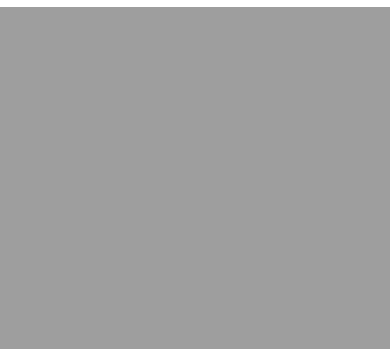
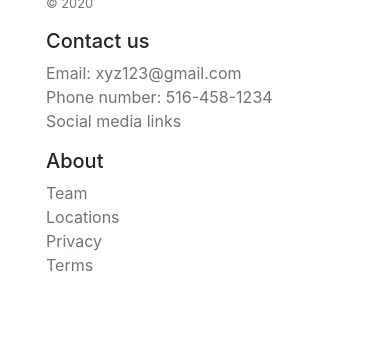
Before and after one commit to Nithya72/COVID-SafeSpace, a Flask app: page /storesList/1 in a window 390 px wide; the page is wider, and only the part inside the window is pictured. Shown: the part 1157-1506 px from the top of that part. Before the commit the page ends 1164 px from the top of that part, so only its background shows below. Run offline with Flask 2, Linux system fonts and the light colour scheme; data comes from the database, SQL or seed files in the repository; some libraries are stand-ins or nearby versions.

Commit message:
Update stores.html

```diff
--- a/templates/stores.html
+++ b/templates/stores.html
@@ -4,13 +4,14 @@
     <script src="http://maps.google.com/maps/api/js?sensor=false"
           type="text/javascript"></script>
     <link rel="stylesheet" href="stylesheet.css">
-    <title>Social Distancing Enforcement Rating</title>
+    <title>Safe Space</title>
     <meta charset="utf-8">
     <meta name="viewport" content="width=device-width, initial-scale=1">
     <link rel="stylesheet" href="https://maxcdn.bootstrapcdn.com/bootstrap/4.5.0/css/bootstrap.min.css">
     <script src="https://ajax.googleapis.com/ajax/libs/jquery/3.5.1/jquery.min.js"></script>
     <script src="https://cdnjs.cloudflare.com/ajax/libs/popper.js/1.16.0/umd/popper.min.js"></script>
     <script src="https://maxcdn.bootstrapcdn.com/bootstrap/4.5.0/js/bootstrap.min.js"></script>
+    <link href="https://fonts.googleapis.com/css2?family=Roboto&display=swap" rel="stylesheet">
     <style>
 
 
@@ -22,7 +23,7 @@
 
         #logo {
             position: absolute;;
-            top: 0;
+            top: 19px;
             left: 0;
         }
 
@@ -56,21 +57,35 @@
         .checked {
             color: orange;
         }
+
+        .main{
+            font-family: 'Roboto', sans-serif;
+
+        }
+        .inner
+{
+    display: inline-block;
+}
+
     </style>
 </head>
 <body>
 
 <div id="logo">
-    <img src="https://i.ibb.co/VVdPcfX/f9d0dcb7-9bc2-44f2-a077-ab68a8db7cdd-200x200.png"
-         style="width:135px;height:135px;">
+    <img src="https://i.ibb.co/C0XFF5V/Final-Logo.png"
+    style="width:150px;height:100px;">
 </div>
-
+<div class="main">
 <nav class="navbar-inverse nav-upper">
 
     <form class="form-inline my-2 my-lg-0 ">
         <input class="form-control mr-sm-2" type="search" placeholder="Where are you headed?" aria-label="Search">
+
         <button class="btn btn-outline-success my-2 my-sm-0" type="submit">Search</button>
+
     </form>
+     <input type="image" style= "margin-left: 835px ;height:70px;width:70px;"src="https://i.ibb.co/mvmMj4B/circle-cropped-1.png" />
+
 
     </ul>
     </div>
@@ -88,16 +103,23 @@
                 <li class="nav-item active">
                     <a class="nav-link" href="{{ url_for('home') }}">Home <span class="sr-only">(current)</span></a>
                 </li>
-                <li class="nav-item" style="padding-left:2.8em">
+                <li class="nav-item" style="padding-left:1em">
                     <a class="nav-link" href="{{ url_for('stores_list', category='Restaurants') }}">Restaurants</a>
                 </li>
-                <li class="nav-item" style="padding-left:2.8em">
+                <li class="nav-item" style="padding-left:1em">
                     <a class="nav-link" href="{{ url_for('stores_list', category='Hair Salons') }}">Hair Salons</a>
                 </li>
-                <li class="nav-item" style="padding-left:2.8em">
+                <li class="nav-item" style="padding-left:1em">
                     <a class="nav-link" href="{{ url_for('stores_list', category='Department Stores_Grocery') }}">Department
                         Stores/Grocery</a>
                 </li>
+                <li class="nav-item" style="padding-left:1em">
+                    <a class="nav-link" href="">Airports</a>
+                </li>
+                <li class="nav-item" style="padding-left:1em">
+                    <a class="nav-link" href="">Parks</a>
+                </li>
+
             </ul>
         </div>
 
@@ -109,27 +131,31 @@
         <div class="row">
 
             <div class="col-sm-8">
-                <hr>
-                <h2>Social Distancing Enforcement Rating</h2>
-                <br>
+                <hr><br>
 
                 {% for store in stores %}
-                    <div class="card" style=" height: 15rem; width: 45rem">
+                    <div class="card" style=" height: 23.5rem; width: 45rem">
                         <div class="row no-gutters">
                             <div class="col-auto">
                                 <br>
                                 <img src="{{ store[11] }}" class="img-fluid" alt=""
-                                     style="width:250px;height:200px;padding-top: 8px;padding-bottom: 22px;padding-left: 20px;padding-right: 20px;">
+                                     style="font-weight: bold;width:250px;height:200px;padding-top: 8px;padding-bottom: 22px;padding-left: 20px;padding-right: 20px;">
                             </div>
                             <div class="col">
                                 <div class="card-block px-2">
                                     <br>
                                     <h4 class="card-title">{{ store[1] }}</h4>
-                                    <div>SDE Ratings: {{ store[8] }} / 5</div>
-                                    <div>Location: {{ store[3] }}</div>
-                                    <div>Open Hours: {{ store[6] }}</div>
-                                    <div>Number of ratings: {{ store[7] }}</div>
-                                    <a href="{{ url_for('rating') }}" class="btn btn-primary">Rate Safety</a>
+                                    <div style="font-size:20px;font-weight: bold;"> Overall Ratings: {{ store[8] }} / 5</div>
+                                    <div style="color:grey">Location: {{ store[3] }}</div>
+                                    <div style="color:grey">Open Hours: {{ store[6] }}</div>
+                                    <div style="color:grey">Number of ratings: {{ store[7] }}</div>
+                                    <br>
+                                    <div style="font-weight: bold;">Physical Distancing:</div>
+                                    <div style="font-weight: bold;">Surface sanitization:</div>
+                                    <div style="font-weight: bold;">Staff precautions (gloves, masks):</div>
+                                    <div>This place is operating at limited customer capacity</div>
+                                    <br>
+                                    <a href="{{ url_for('rating') }}" class="btn btn-primary" style="margin-left: 75%;">Rate Safety</a>
                                 </div>
                             </div>
                         </div>
@@ -143,14 +169,15 @@
 
                 <script type="text/javascript">
                   var locations = [
-                    ['San Jose', 37.3080533, -122.0126578]
-
-
+                    ['Habit Burger', 37.352129, -121.95977],
+                    ['Olive Garden',37.412829, -121.895848],
+                    ['Venus Cafe',37.387145,-121.883553],
+                    ['Imagine Beauty Center',37.387116,-121.887412]
                   ];
 
                   var map = new google.maps.Map(document.getElementById('map'), {
                     zoom: 10,
-                    center: new google.maps.LatLng( 37.3080533, -122.0126578),
+                    center: new google.maps.LatLng( 37.352129, -121.95977),
                     mapTypeId: google.maps.MapTypeId.ROADMAP
                   });
 
@@ -175,6 +202,34 @@
           </div>
         </div>
 
+        <footer class="container py-5">
+            <div class="row">
+              <div class="col-12 col-md">
+                <svg xmlns="http://www.w3.org/2000/svg" width="24" height="24" viewBox="0 0 24 24" fill="none" stroke="currentColor" stroke-width="2" stroke-linecap="round" stroke-linejoin="round" class="d-block mb-2"><circle cx="12" cy="12" r="10"></circle><line x1="14.31" y1="8" x2="20.05" y2="17.94"></line><line x1="9.69" y1="8" x2="21.17" y2="8"></line><line x1="7.38" y1="12" x2="13.12" y2="2.06"></line><line x1="9.69" y1="16" x2="3.95" y2="6.06"></line><line x1="14.31" y1="16" x2="2.83" y2="16"></line><line x1="16.62" y1="12" x2="10.88" y2="21.94"></line></svg>
+                <small class="d-block mb-3 text-muted">© 2020</small>
+              </div>
 
+
+              <div class="col-12 ">
+                <h5>Contact us</h5>
+                <ul class="list-unstyled text-small">
+                  <li><a class="text-muted" href="">Email: xyz123@gmail.com</a></li>
+                  <li><a class="text-muted" href="">Phone number: 516-458-1234</a></li>
+                  <li><a class="text-muted" href="">Social media links</a></li>
+                </ul>
+              </div>
+
+              <div class="col-12">
+                <h5>About</h5>
+                <ul class="list-unstyled text-small">
+                  <li><a class="text-muted" href="">Team</a></li>
+                  <li><a class="text-muted" href="">Locations</a></li>
+                  <li><a class="text-muted" href="">Privacy</a></li>
+                  <li><a class="text-muted" href="">Terms</a></li>
+                </ul>
+              </div>
+            </div>
+          </footer>
+        </div>
 </body>
 </html>
```
